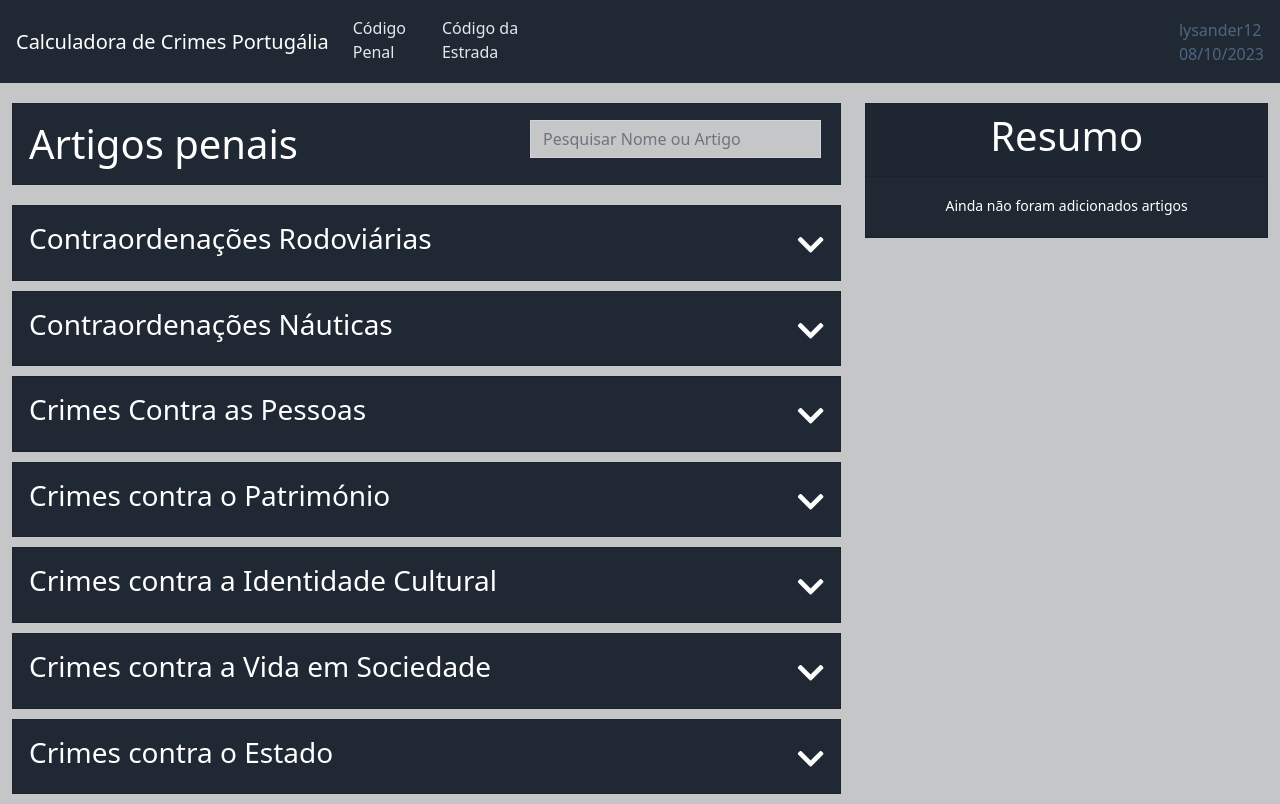
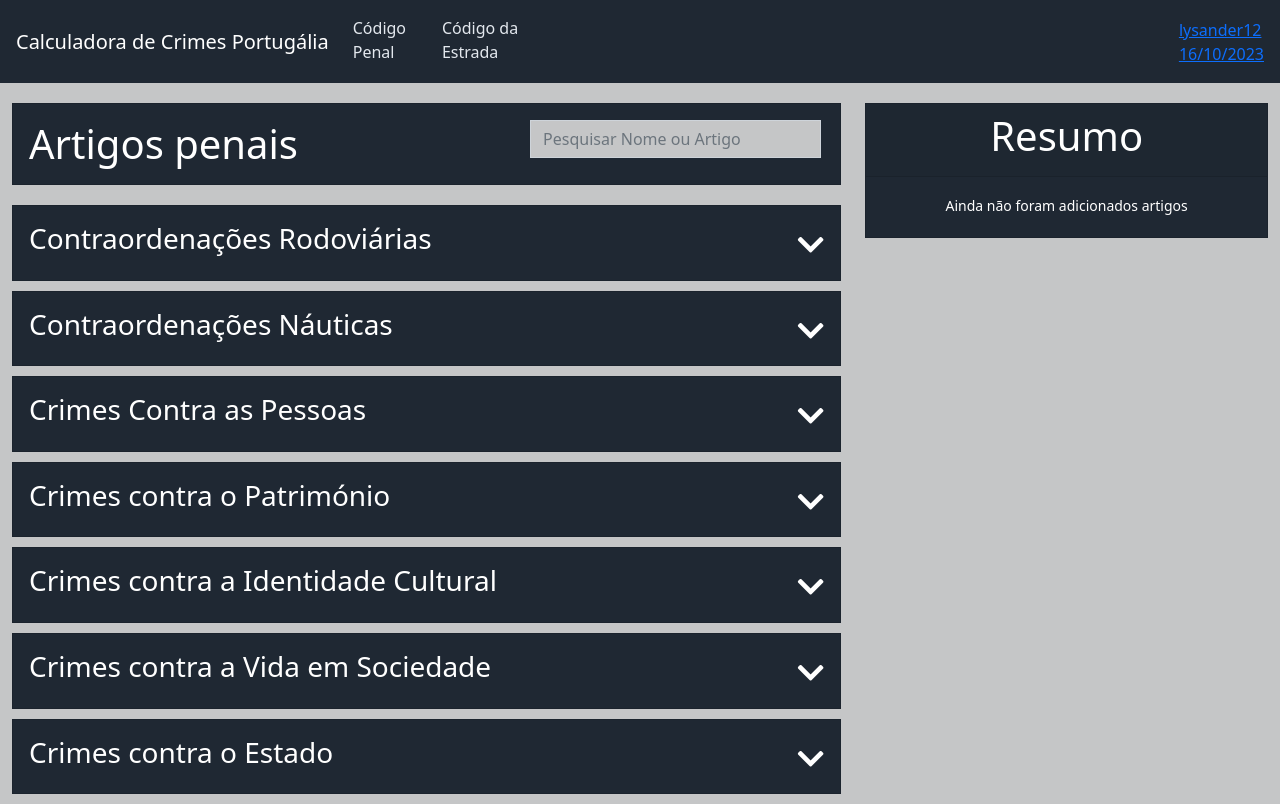
Before and after one commit to xlysander12/artigos-penais-portugalia, a plain HTML site: page index.html in a window 1280 px wide. Drawn offline with Linux system fonts and the light colour scheme; no server answers.

Commit message:
Changed last updated field and added URL to github repo

```diff
--- a/index.html
+++ b/index.html
@@ -20,7 +20,7 @@
                         <li class="nav-item"><a href="https://drive.google.com/file/d/17uWqHmNWbosthGiLpo7Wo7eP0AaSAwg8/view" target="_blank" aria-current="page" class="nav-link router-link-exact-active router-link-active">Código Penal</a></li>
                         <li class="nav-item"><a href="https://drive.google.com/file/d/1eW4DuVA-eI03Cnzy5a6ETiVr5wO8Xl3g/view" target="_blank" aria-current="page" class="nav-link router-link-exact-active router-link-active">Código da Estrada</a></li>
                     </ul>
-                    <form class="form-inline my-2 my-lg-0 d-flex justify-content-end headerDetailsContainer"><small class="headerDetails align-middle">lysander12<br>08/10/2023</small></form>
+                    <form class="form-inline my-2 my-lg-0 d-flex justify-content-end headerDetailsContainer"><small class="headerDetails align-middle"><a href="https://github.com/xlysander12/artigos-penais-portugalia" target="_blank">lysander12<br>16/10/2023</a></small></form>
                 </div>
             </nav>
             <div class="container-fluid mainContainer">
```
